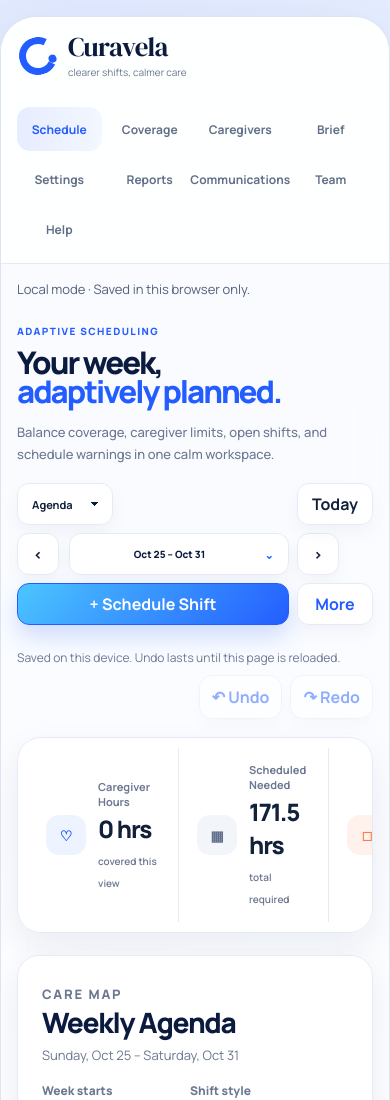
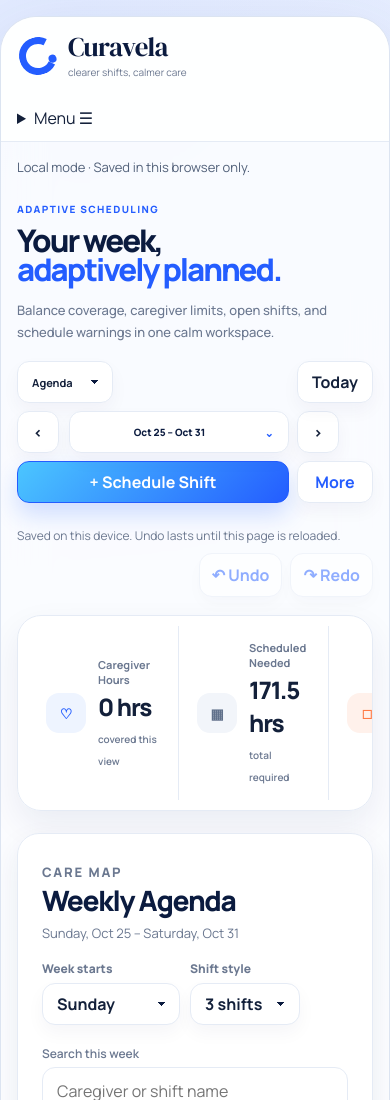
Before and after one commit to brggt/curavela_v2_files, a website with bundled scripts: page index.html in a window 390 px wide. Shown: the top 1100 px of the page. Built offline with nearby package versions, Linux system fonts and the light colour scheme; files whose address does not match are found by name.

Commit message:
Add accessible collapsible mobile navigation

```diff
--- a/index.html
+++ b/index.html
@@ -32,6 +32,7 @@
           </div>
         </div>
 
+        <details class="mobile-navigation"><summary aria-label="Toggle navigation">Menu <span aria-hidden="true">☰</span></summary>
         <nav class="side-nav" aria-label="Main navigation">
           <a class="side-nav-link active" href="#" data-view="schedule">
             <span>▣</span>
@@ -62,6 +63,7 @@
           <a class="side-nav-link" href="#" data-view="team"><span aria-hidden="true">♧</span>Team</a>
           <a class="side-nav-link" href="#" data-view="help"><span aria-hidden="true">?</span>Help</a>
         </nav>
+        </details>
 
         <div class="sidebar-card adaptive-card">
           <div class="mini-art"></div>
```
